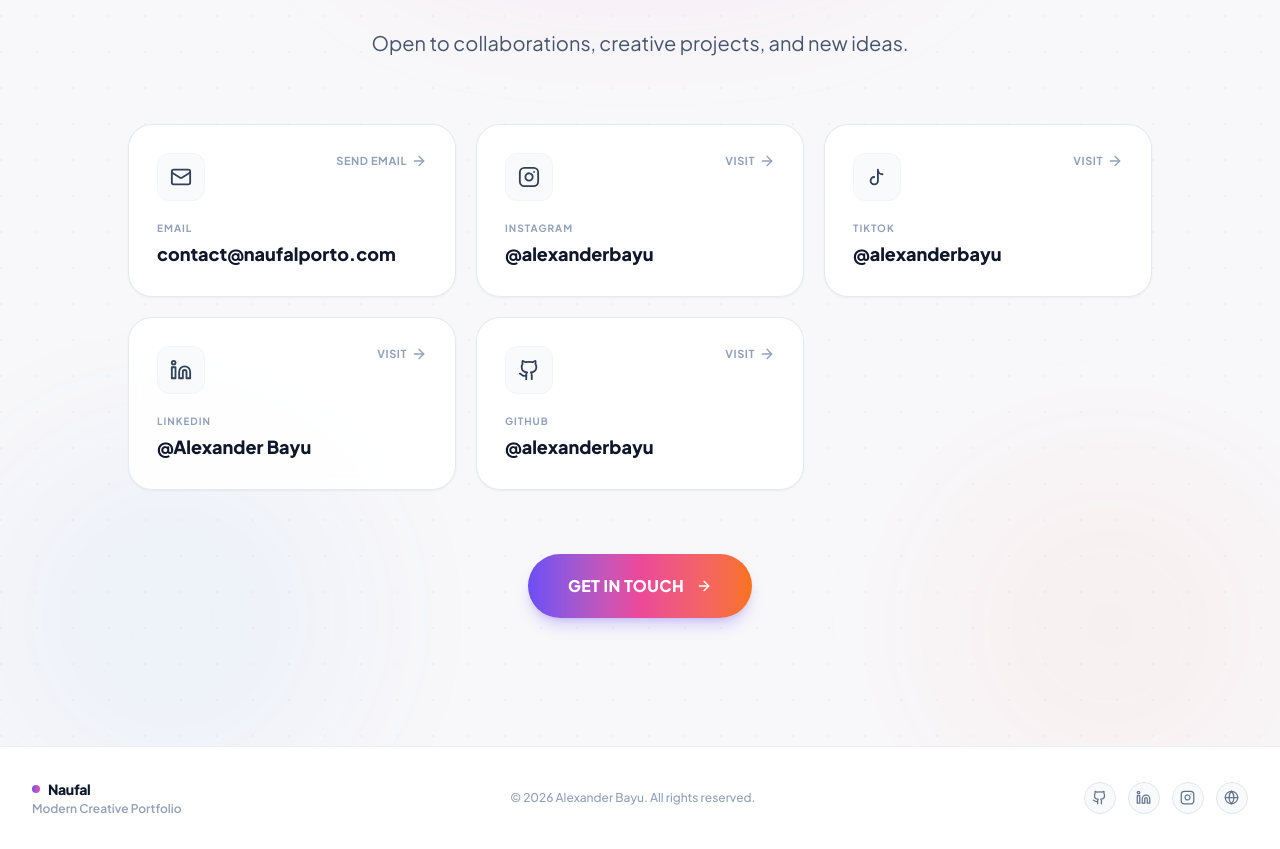
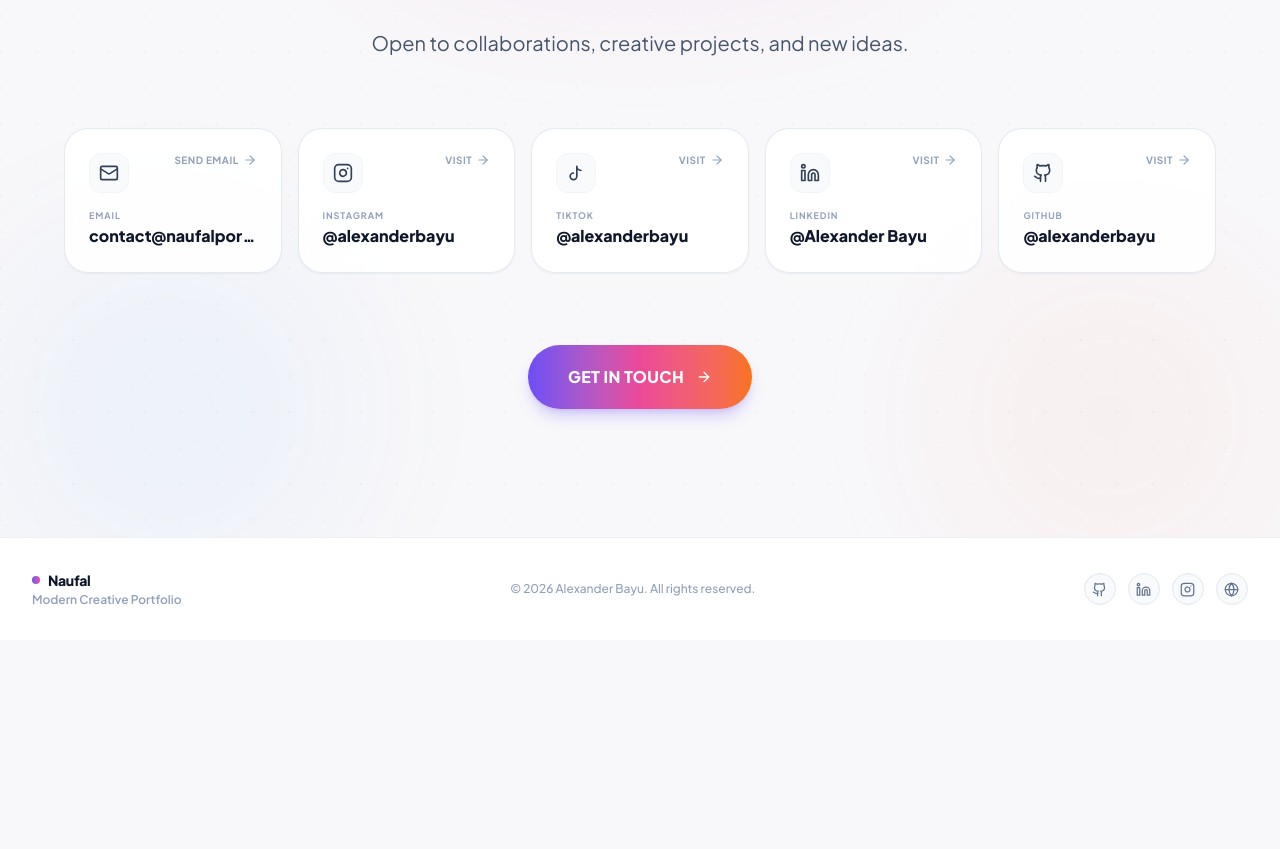
Before and after one commit to naufalkrip/naufalporto, a React (Vite) app: page / in a window 1280 px wide. Shown: the part 7720-8569 px from the top of the page. After the commit the page ends 8360 px from the top, so only its background shows below. Built offline with nearby package versions, Linux system fonts and the light colour scheme; no server answers.

Commit message:
Make contact cards strictly single row and ensure GET IN TOUCH triggers email client

```diff
--- a/src/components/Contact.tsx
+++ b/src/components/Contact.tsx
@@ -99,10 +99,9 @@ export const Contact: React.FC<ContactProps> = ({ profile, socials = [] }) => {
     .filter((item) => item.status === 'active')
     .sort((a, b) => (Number(a.display_order) || 99) - (Number(b.display_order) || 99))
 
-  // Determine email link
-  const emailHref = profile.email
-    ? `mailto:${profile.email}?subject=${encodeURIComponent(t('contactSubject'))}`
-    : '#contact'
+  // Clean valid target email (guaranteed non-empty for instant direct email client connection)
+  const targetEmail = (profile.email && profile.email.trim()) || 'contact@naufalporto.com'
+  const emailHref = `mailto:${targetEmail}?subject=${encodeURIComponent(t('contactSubject') || 'Project Collaboration & Inquiry')}`
 
   // Avoid showing duplicate email card if socials already has one pointing to the same email
   const filteredSocials = activeSocials.filter((s) => {
@@ -177,35 +176,38 @@ export const Contact: React.FC<ContactProps> = ({ profile, socials = [] }) => {
           </p>
         </div>
 
-        {/* 2. Social & Platform Grid */}
-        <div className="grid grid-cols-1 sm:grid-cols-2 lg:grid-cols-3 gap-4 sm:gap-5 max-w-5xl mx-auto mb-12 sm:mb-16">
+        {/* 2. Social & Platform Cards - STRICTLY SINGLE ROW (Fleksibel 1 baris, tidak pernah membuat baris kedua) */}
+        <div className="w-full max-w-6xl mx-auto mb-12 sm:mb-16 overflow-x-auto scrollbar-none pb-2 pt-1">
+          <div
+            className={`flex flex-nowrap items-stretch justify-center gap-3.5 sm:gap-4 w-full min-w-max md:min-w-0`}
+          >
             {/* Dedicated Profile Email Card */}
             {hasEmailCard && (
               <a
                 href={emailHref}
-              className="group relative bg-white/90 backdrop-blur-sm rounded-2xl sm:rounded-3xl p-6 sm:p-7 border border-slate-200/90 shadow-xs hover:shadow-xl hover:-translate-y-1 transition-all duration-300 flex flex-col justify-between space-y-5 overflow-hidden"
+                className="flex-1 min-w-[200px] sm:min-w-[210px] md:min-w-0 group relative bg-white/90 backdrop-blur-sm rounded-2xl sm:rounded-3xl p-5 sm:p-6 border border-slate-200/90 shadow-xs hover:shadow-xl hover:-translate-y-1 transition-all duration-300 flex flex-col justify-between space-y-4 overflow-hidden"
               >
                 {/* Subtle gradient border accent on hover */}
                 <div className="absolute inset-x-0 top-0 h-1 bg-gradient-to-r from-[#6c4df6] via-[#ec4899] to-[#f97316] opacity-0 group-hover:opacity-100 transition-opacity duration-300" />
 
                 <div className="flex items-start justify-between">
-                <div className="w-12 h-12 rounded-xl bg-slate-50 border border-slate-100 text-slate-700 group-hover:text-[#6c4df6] group-hover:bg-[#6c4df6]/10 group-hover:scale-105 transition-all duration-300 flex items-center justify-center">
-                  <Mail size={22} />
+                  <div className="w-10 h-10 rounded-xl bg-slate-50 border border-slate-100 text-slate-700 group-hover:text-[#6c4df6] group-hover:bg-[#6c4df6]/10 group-hover:scale-105 transition-all duration-300 flex items-center justify-center shrink-0">
+                    <Mail size={20} />
                   </div>
 
                   <div className="flex items-center text-slate-400 group-hover:text-[#6c4df6] transition-colors">
-                  <span className="text-[11px] font-bold uppercase tracking-wider mr-1">
+                    <span className="text-[10px] font-bold uppercase tracking-wider mr-1">
                       {t('contactSendEmailAction')}
                     </span>
-                  <ArrowRight className="w-4 h-4 group-hover:translate-x-1 transition-transform duration-200" />
+                    <ArrowRight className="w-3.5 h-3.5 group-hover:translate-x-1 transition-transform duration-200" />
                   </div>
                 </div>
 
                 <div>
-                <span className="text-[10px] font-bold uppercase tracking-widest text-slate-400 block mb-1">
+                  <span className="text-[9px] font-bold uppercase tracking-widest text-slate-400 block mb-0.5">
                     {t('contactSendEmail')}
                   </span>
-                <span className="text-base sm:text-lg font-black text-slate-900 group-hover:text-[#6c4df6] transition-colors truncate block">
+                  <span className="text-sm sm:text-base font-black text-slate-900 group-hover:text-[#6c4df6] transition-colors truncate block">
                     {profile.email}
                   </span>
                 </div>
@@ -228,29 +230,29 @@ export const Contact: React.FC<ContactProps> = ({ profile, socials = [] }) => {
                   href={href}
                   target={isEmail ? '_self' : '_blank'}
                   rel="noopener noreferrer"
-                className="group relative bg-white/90 backdrop-blur-sm rounded-2xl sm:rounded-3xl p-6 sm:p-7 border border-slate-200/90 shadow-xs hover:shadow-xl hover:-translate-y-1 transition-all duration-300 flex flex-col justify-between space-y-5 overflow-hidden"
+                  className="flex-1 min-w-[200px] sm:min-w-[210px] md:min-w-0 group relative bg-white/90 backdrop-blur-sm rounded-2xl sm:rounded-3xl p-5 sm:p-6 border border-slate-200/90 shadow-xs hover:shadow-xl hover:-translate-y-1 transition-all duration-300 flex flex-col justify-between space-y-4 overflow-hidden"
                 >
                   {/* Subtle gradient border accent on hover */}
                   <div className="absolute inset-x-0 top-0 h-1 bg-gradient-to-r from-[#6c4df6] via-[#ec4899] to-[#f97316] opacity-0 group-hover:opacity-100 transition-opacity duration-300" />
 
                   <div className="flex items-start justify-between">
-                  <div className="w-12 h-12 rounded-xl bg-slate-50 border border-slate-100 text-slate-700 group-hover:text-[#6c4df6] group-hover:bg-[#6c4df6]/10 group-hover:scale-105 transition-all duration-300 flex items-center justify-center">
-                    {renderPlatformIcon(social.platform, 22)}
+                    <div className="w-10 h-10 rounded-xl bg-slate-50 border border-slate-100 text-slate-700 group-hover:text-[#6c4df6] group-hover:bg-[#6c4df6]/10 group-hover:scale-105 transition-all duration-300 flex items-center justify-center shrink-0">
+                      {renderPlatformIcon(social.platform, 20)}
                     </div>
 
                     <div className="flex items-center text-slate-400 group-hover:text-[#6c4df6] transition-colors">
-                    <span className="text-[11px] font-bold uppercase tracking-wider mr-1">
+                      <span className="text-[10px] font-bold uppercase tracking-wider mr-1">
                         {t('contactVisitAction')}
                       </span>
-                    <ArrowRight className="w-4 h-4 group-hover:translate-x-1 transition-transform duration-200" />
+                      <ArrowRight className="w-3.5 h-3.5 group-hover:translate-x-1 transition-transform duration-200" />
                     </div>
                   </div>
 
                   <div>
-                  <span className="text-[10px] font-bold uppercase tracking-widest text-slate-400 block mb-1">
+                    <span className="text-[9px] font-bold uppercase tracking-widest text-slate-400 block mb-0.5">
                       {social.platform}
                     </span>
-                  <span className="text-base sm:text-lg font-black text-slate-900 group-hover:text-[#6c4df6] transition-colors truncate block">
+                    <span className="text-sm sm:text-base font-black text-slate-900 group-hover:text-[#6c4df6] transition-colors truncate block">
                       {social.username ? `@${social.username.replace(/^@/, '')}` : localizedLabel}
                     </span>
                   </div>
@@ -258,12 +260,18 @@ export const Contact: React.FC<ContactProps> = ({ profile, socials = [] }) => {
               )
             })}
           </div>
+        </div>
 
-        {/* 3. Main Call to Action Button */}
+        {/* 3. Main Call to Action Button - Direct Email Link */}
         <div className="flex items-center justify-center">
           <a
             href={emailHref}
-            className="group relative inline-flex items-center gap-3 px-10 py-5 rounded-full bg-gradient-to-r from-[#6c4df6] via-[#ec4899] to-[#f97316] text-white font-black text-sm sm:text-base tracking-wide shadow-lg shadow-[#6c4df6]/25 hover:shadow-2xl hover:shadow-[#ec4899]/35 hover:scale-[1.03] active:scale-[0.98] transition-all duration-300"
+            onClick={() => {
+              window.location.href = emailHref
+            }}
+            className="group relative inline-flex items-center gap-3 px-10 py-5 rounded-full bg-gradient-to-r from-[#6c4df6] via-[#ec4899] to-[#f97316] text-white font-black text-sm sm:text-base tracking-wide shadow-lg shadow-[#6c4df6]/25 hover:shadow-2xl hover:shadow-[#ec4899]/35 hover:scale-[1.03] active:scale-[0.98] transition-all duration-300 cursor-pointer"
+            title={`Send Email directly to ${targetEmail}`}
+            aria-label={`Send Email directly to ${targetEmail}`}
           >
             <span className="relative z-10">{t('contactCta')}</span>
             <ArrowRight className="w-4 h-4 relative z-10 group-hover:translate-x-1.5 transition-transform duration-300" />
```
Lines whose indentation alone changed are shown as unchanged.
